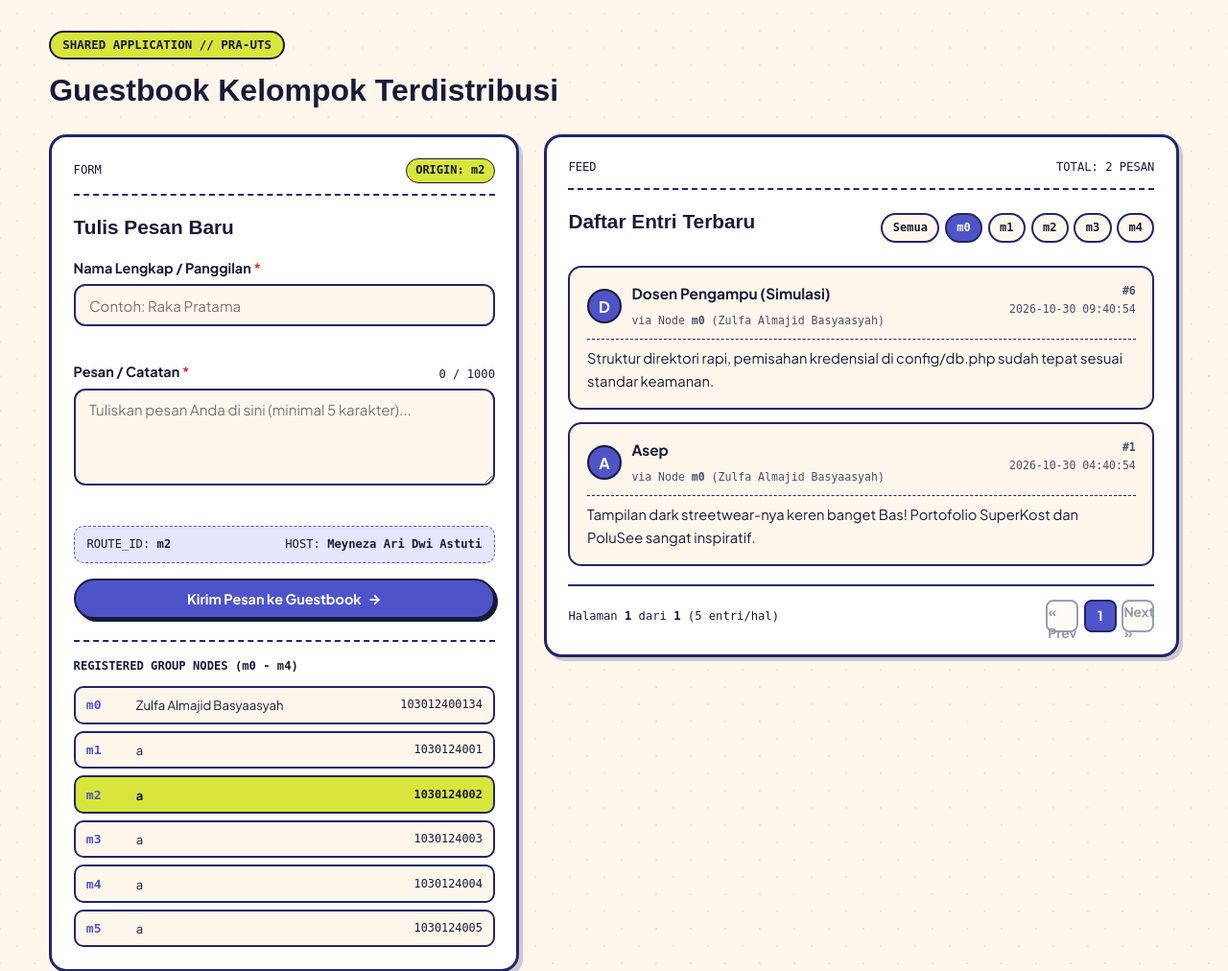
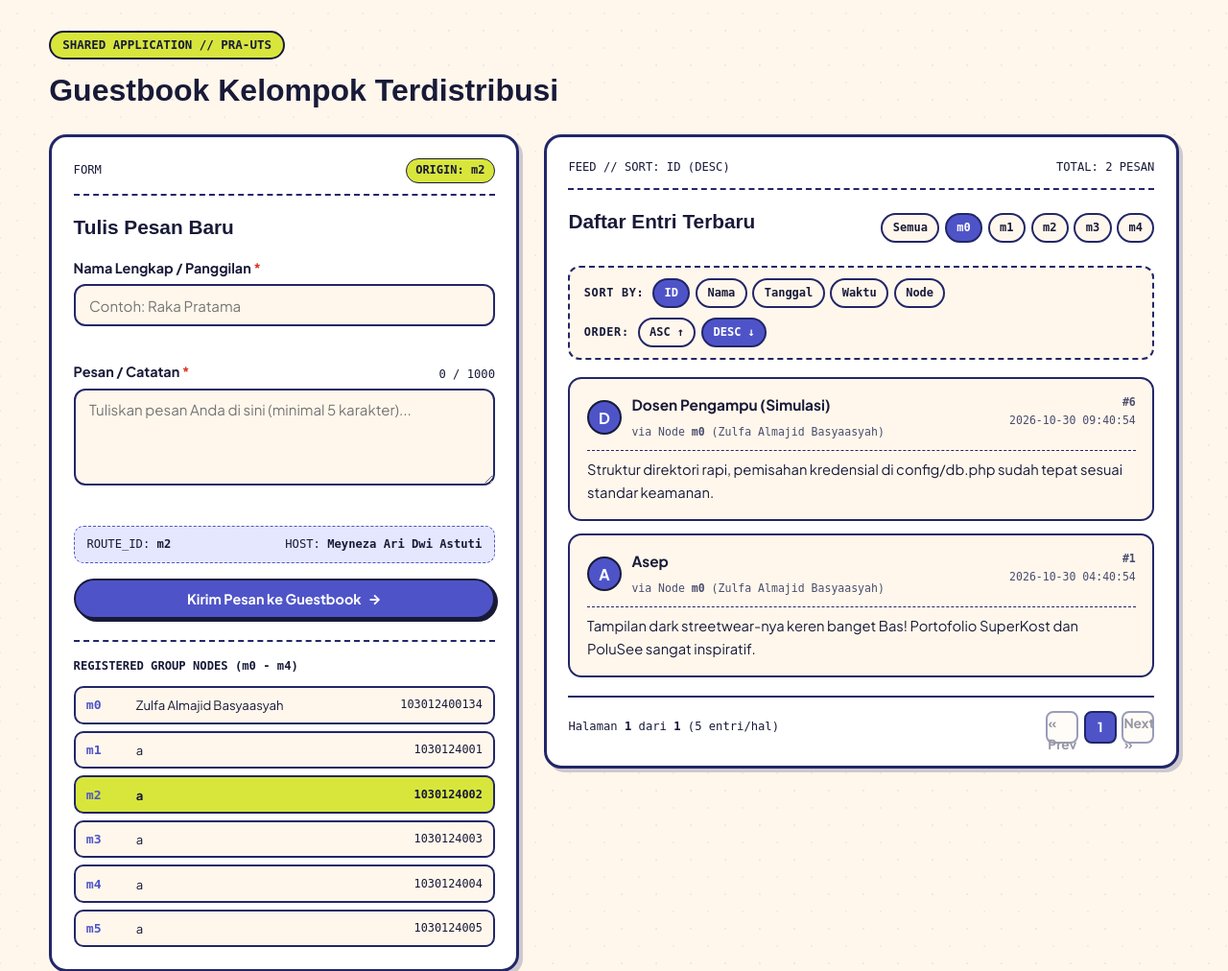
Before and after one commit to Buzzz16/guestbook-1, a PHP site: page /app/index.php?page=1&route=m0&sort=id&dir=desc in a window 1280 px wide. Shown: the part 112-1124 px from the top of the page at 96% size. Run offline with PHP 8.4, Linux system fonts and the light colour scheme; data comes from the database, SQL or seed files in the repository.

Commit message:
Mengintegrasikan fitur sort Guestbook pada personal page (m2)

```diff
--- a/app/index.php
+++ b/app/index.php
@@ -12,6 +12,38 @@ require_once __DIR__ . '/lib/db.php';
 $isEmbed = isset($_GET['embed']) && $_GET['embed'] === '1';
 $perPage = 5;
 $page    = isset($_GET['page']) ? max(1, (int) $_GET['page']) : 1;
+
+// Filter opsional berdasarkan route_id
+$filterRoute = isset($_GET['route']) ? trim((string) $_GET['route']) : '';
+$validRoutes = ['m0', 'm1', 'm2', 'm3', 'm4', 'm5'];
+if (!in_array($filterRoute, $validRoutes, true)) {
+    $filterRoute = '';
+}
+
+// Konfigurasi & Whitelist Pengurutan (Sort Berdasarkan ID, Nama, Tanggal, Waktu, Node + ASC/DESC)
+$sortOptions = [
+    'id'      => ['label' => 'ID',      'title' => 'Urutkan berdasarkan ID Pesan (#ID)'],
+    'nama'    => ['label' => 'Nama',    'title' => 'Urutkan berdasarkan Nama Pengirim'],
+    'tanggal' => ['label' => 'Tanggal', 'title' => 'Urutkan berdasarkan Tanggal Kirim'],
+    'waktu'   => ['label' => 'Waktu',   'title' => 'Urutkan berdasarkan Waktu / Jam Kirim'],
+    'node'    => ['label' => 'Node',    'title' => 'Urutkan berdasarkan Node Asal Penerima (m0-m5)'],
+];
+
+$rawSort = isset($_GET['sort']) ? strtolower(trim((string) $_GET['sort'])) : 'tanggal';
+$sortBy  = array_key_exists($rawSort, $sortOptions) ? $rawSort : 'tanggal';
+
+$rawDir  = isset($_GET['dir']) ? strtolower(trim((string) $_GET['dir'])) : 'desc';
+$sortDir = in_array($rawDir, ['asc', 'desc'], true) ? $rawDir : 'desc';
+$dirSql  = $sortDir === 'asc' ? 'ASC' : 'DESC';
+
+$orderByMap = [
+    'id'      => "g.id {$dirSql}",
+    'nama'    => "g.nama {$dirSql}, g.id DESC",
+    'tanggal' => "DATE(g.created_at) {$dirSql}, g.created_at {$dirSql}, g.id {$dirSql}",
+    'waktu'   => "TIME(g.created_at) {$dirSql}, g.id {$dirSql}",
+    'node'    => "g.route_id {$dirSql}, g.created_at DESC, g.id DESC",
+];
+$orderByClause = $orderByMap[$sortBy];
 
 $errors     = [];
 $successMsg = '';
@@ -37,7 +69,7 @@ try {
     ]);
 
     // Proses form POST (Validasi Sisi Server + PDO Prepared Statement)
-    if ($_SERVER['REQUEST_METHOD'] === 'POST') {
+    if (($_SERVER['REQUEST_METHOD'] ?? 'GET') === 'POST') {
         $oldNama  = trim((string) ($_POST['nama'] ?? ''));
         $oldPesan = trim((string) ($_POST['pesan'] ?? ''));
 
@@ -76,13 +108,6 @@ try {
         }
     }
 
-    // Filter opsional berdasarkan route_id
-    $filterRoute = isset($_GET['route']) ? trim((string) $_GET['route']) : '';
-    $validRoutes = ['m0', 'm1', 'm2', 'm3', 'm4'];
-    if (!in_array($filterRoute, $validRoutes, true)) {
-        $filterRoute = '';
-    }
-
     // Hitung total baris untuk paginasi
     if ($filterRoute !== '') {
         $countStmt = $pdo->prepare('SELECT COUNT(*) FROM guestbook WHERE route_id = :route_id');
@@ -99,29 +124,29 @@ try {
     }
     $offset = ($page - 1) * $perPage;
 
-    // Ambil daftar pesan beserta informasi anggota (JOIN)
+    // Ambil daftar pesan beserta informasi anggota (JOIN + ORDER BY tervalidasi whitelist)
     if ($filterRoute !== '') {
-        $listSql = '
+        $listSql = "
             SELECT g.id, g.route_id, g.nama, g.pesan, g.created_at, a.nama AS anggota_nama, a.nim AS anggota_nim
             FROM guestbook g
             LEFT JOIN anggota a ON g.route_id = a.route_id
             WHERE g.route_id = :route_id
-            ORDER BY g.created_at DESC, g.id DESC
+            ORDER BY {$orderByClause}
             LIMIT :limit OFFSET :offset
-        ';
+        ";
         $listStmt = $pdo->prepare($listSql);
         $listStmt->bindValue(':route_id', $filterRoute, PDO::PARAM_STR);
         $listStmt->bindValue(':limit', $perPage, PDO::PARAM_INT);
         $listStmt->bindValue(':offset', $offset, PDO::PARAM_INT);
         $listStmt->execute();
     } else {
-        $listSql = '
+        $listSql = "
             SELECT g.id, g.route_id, g.nama, g.pesan, g.created_at, a.nama AS anggota_nama, a.nim AS anggota_nim
             FROM guestbook g
             LEFT JOIN anggota a ON g.route_id = a.route_id
-            ORDER BY g.created_at DESC, g.id DESC
+            ORDER BY {$orderByClause}
             LIMIT :limit OFFSET :offset
-        ';
+        ";
         $listStmt = $pdo->prepare($listSql);
         $listStmt->bindValue(':limit', $perPage, PDO::PARAM_INT);
         $listStmt->bindValue(':offset', $offset, PDO::PARAM_INT);
@@ -140,14 +165,22 @@ try {
     $daftarAnggota = [];
     $totalEntries  = 0;
     $totalPages    = 1;
-    $filterRoute   = '';
 }
 
-function build_page_url(int $targetPage, bool $isEmbed, string $filterRoute): string
-{
+function build_page_url(
+    int $targetPage,
+    bool $isEmbed,
+    string $filterRoute,
+    string $sortBy = 'tanggal',
+    string $sortDir = 'desc'
+): string {
     $params = ['page' => $targetPage];
     if ($filterRoute !== '') {
         $params['route'] = $filterRoute;
+    }
+    if ($sortBy !== 'tanggal' || $sortDir !== 'desc') {
+        $params['sort'] = $sortBy;
+        $params['dir']  = $sortDir;
     }
     if ($isEmbed) {
         $params['embed'] = '1';
@@ -164,6 +197,39 @@ function build_page_url(int $targetPage, bool $isEmbed, string $filterRoute): st
     <link rel="preconnect" href="https://fonts.googleapis.com">
     <link rel="preconnect" href="https://fonts.gstatic.com" crossorigin>
     <link href="https://fonts.googleapis.com/css2?family=JetBrains+Mono:wght@400;500;700&family=Plus+Jakarta+Sans:wght@400;500;600;700&family=Space+Grotesk:wght@600;700&display=swap" rel="stylesheet">
+    <style>
+        .sort-toolbar {
+            display: flex;
+            align-items: center;
+            justify-content: space-between;
+            flex-wrap: wrap;
+            gap: 0.65rem 1rem;
+            padding: 0.65rem 0.85rem;
+            margin-bottom: 1.15rem;
+            background-color: var(--bg-primary, rgba(0, 0, 0, 0.04));
+            border: 1px dashed var(--border-strong, rgba(140, 150, 170, 0.45));
+        }
+        .sort-control-group {
+            display: flex;
+            align-items: center;
+            flex-wrap: wrap;
+            gap: 0.4rem;
+        }
+        .sort-label {
+            font-family: var(--font-mono, monospace);
+            font-size: 0.72rem;
+            font-weight: 700;
+            letter-spacing: 0.06em;
+            color: var(--harbor-muted, inherit);
+            margin-right: 0.15rem;
+        }
+        .sort-pills,
+        .sort-dir-pills {
+            display: flex;
+            flex-wrap: wrap;
+            gap: 0.35rem;
+        }
+    </style>
     <link rel="stylesheet" href="../assets/css/style.css">
 </head>
 <body class="<?= $isEmbed ? 'embed-body' : 'standalone-guestbook-body' ?>">
@@ -299,7 +365,7 @@ function build_page_url(int $targetPage, bool $isEmbed, string $filterRoute): st
             <!-- Kolom Daftar Entri & Paginasi -->
             <section class="guestbook-feed-card tech-card" aria-labelledby="feed-heading">
                 <div class="card-top-bar">
-                    <span class="mono-label">FEED</span>
+                    <span class="mono-label">FEED // SORT: <?= htmlspecialchars(strtoupper($sortOptions[$sortBy]['label']) . ' (' . $dirSql . ')', ENT_QUOTES, 'UTF-8') ?></span>
                     <span class="mono-label">TOTAL: <?= $totalEntries ?> PESAN</span>
                 </div>
 
@@ -308,12 +374,44 @@ function build_page_url(int $targetPage, bool $isEmbed, string $filterRoute): st
 
                     <!-- Filter Node -->
                     <div class="route-filter-pills" role="group" aria-label="Filter berdasarkan route anggota">
-                        <a href="<?= htmlspecialchars(build_page_url(1, $isEmbed, ''), ENT_QUOTES, 'UTF-8') ?>"
+                        <a href="<?= htmlspecialchars(build_page_url(1, $isEmbed, '', $sortBy, $sortDir), ENT_QUOTES, 'UTF-8') ?>"
                            class="filter-pill <?= $filterRoute === '' ? 'active' : '' ?>">Semua</a>
                         <?php foreach (['m0', 'm1', 'm2', 'm3', 'm4'] as $rCode): ?>
-                            <a href="<?= htmlspecialchars(build_page_url(1, $isEmbed, $rCode), ENT_QUOTES, 'UTF-8') ?>"
+                            <a href="<?= htmlspecialchars(build_page_url(1, $isEmbed, $rCode, $sortBy, $sortDir), ENT_QUOTES, 'UTF-8') ?>"
                                class="filter-pill <?= $filterRoute === $rCode ? 'active' : '' ?>"><?= $rCode ?></a>
                         <?php endforeach; ?>
+                    </div>
+                </div>
+
+                <!-- Fitur Pengurutan (Sort Berdasarkan ID, Nama, Tanggal, Waktu, Node + ASC/DESC) -->
+                <div class="sort-toolbar" role="region" aria-label="Pengurutan daftar pesan">
+                    <div class="sort-control-group">
+                        <span class="sort-label">SORT BY:</span>
+                        <div class="sort-pills" role="group" aria-label="Pilih kolom pengurutan">
+                            <?php foreach ($sortOptions as $sKey => $sMeta): ?>
+                                <a href="<?= htmlspecialchars(build_page_url(1, $isEmbed, $filterRoute, $sKey, $sortDir), ENT_QUOTES, 'UTF-8') ?>"
+                                   class="filter-pill sort-pill <?= $sortBy === $sKey ? 'active' : '' ?>"
+                                   title="<?= htmlspecialchars($sMeta['title'], ENT_QUOTES, 'UTF-8') ?>">
+                                    <?= htmlspecialchars($sMeta['label'], ENT_QUOTES, 'UTF-8') ?>
+                                </a>
+                            <?php endforeach; ?>
+                        </div>
+                    </div>
+
+                    <div class="sort-control-group">
+                        <span class="sort-label">ORDER:</span>
+                        <div class="sort-dir-pills" role="group" aria-label="Pilih arah urutan ASC atau DESC">
+                            <a href="<?= htmlspecialchars(build_page_url(1, $isEmbed, $filterRoute, $sortBy, 'asc'), ENT_QUOTES, 'UTF-8') ?>"
+                               class="filter-pill sort-dir-pill <?= $sortDir === 'asc' ? 'active' : '' ?>"
+                               title="Urutan Menaik (Ascending)">
+                                ASC &uarr;
+                            </a>
+                            <a href="<?= htmlspecialchars(build_page_url(1, $isEmbed, $filterRoute, $sortBy, 'desc'), ENT_QUOTES, 'UTF-8') ?>"
+                               class="filter-pill sort-dir-pill <?= $sortDir === 'desc' ? 'active' : '' ?>"
+                               title="Urutan Menurun (Descending)">
+                                DESC &darr;
+                            </a>
+                        </div>
                     </div>
                 </div>
 
@@ -363,20 +461,20 @@ function build_page_url(int $targetPage, bool $isEmbed, string $filterRoute): st
                         </div>
                         <div class="pagination-controls">
                             <?php if ($page > 1): ?>
-                                <a class="page-btn" href="<?= htmlspecialchars(build_page_url($page - 1, $isEmbed, $filterRoute), ENT_QUOTES, 'UTF-8') ?>">&laquo; Prev</a>
+                                <a class="page-btn" href="<?= htmlspecialchars(build_page_url($page - 1, $isEmbed, $filterRoute, $sortBy, $sortDir), ENT_QUOTES, 'UTF-8') ?>">&laquo; Prev</a>
                             <?php else: ?>
                                 <span class="page-btn is-disabled" aria-disabled="true">&laquo; Prev</span>
                             <?php endif; ?>
 
                             <?php for ($i = 1; $i <= $totalPages; $i++): ?>
                                 <a class="page-btn <?= $i === $page ? 'is-current' : '' ?>"
-                                   href="<?= htmlspecialchars(build_page_url($i, $isEmbed, $filterRoute), ENT_QUOTES, 'UTF-8') ?>">
+                                   href="<?= htmlspecialchars(build_page_url($i, $isEmbed, $filterRoute, $sortBy, $sortDir), ENT_QUOTES, 'UTF-8') ?>">
                                     <?= $i ?>
                                 </a>
                             <?php endfor; ?>
 
                             <?php if ($page < $totalPages): ?>
-                                <a class="page-btn" href="<?= htmlspecialchars(build_page_url($page + 1, $isEmbed, $filterRoute), ENT_QUOTES, 'UTF-8') ?>">Next &raquo;</a>
+                                <a class="page-btn" href="<?= htmlspecialchars(build_page_url($page + 1, $isEmbed, $filterRoute, $sortBy, $sortDir), ENT_QUOTES, 'UTF-8') ?>">Next &raquo;</a>
                             <?php else: ?>
                                 <span class="page-btn is-disabled" aria-disabled="true">Next &raquo;</span>
                             <?php endif; ?>
--- a/assets/css/style.css
+++ b/assets/css/style.css
@@ -2543,3 +2543,18 @@ body.dark-mode .project-stack-mini span {
     font-size: 0.75rem;
     overflow-x: auto;
 }
+
+.sort-toolbar {
+    background: var(--bg-cream);
+    border: 2px dashed var(--border-ink);
+    border-radius: 12px;
+    padding: 0.65rem 0.9rem;
+    margin-bottom: 1.15rem;
+}
+
+.sort-label {
+    font-family: 'Space Mono', monospace;
+    font-size: 0.74rem;
+    font-weight: 700;
+    color: var(--text-ink);
+}
```
